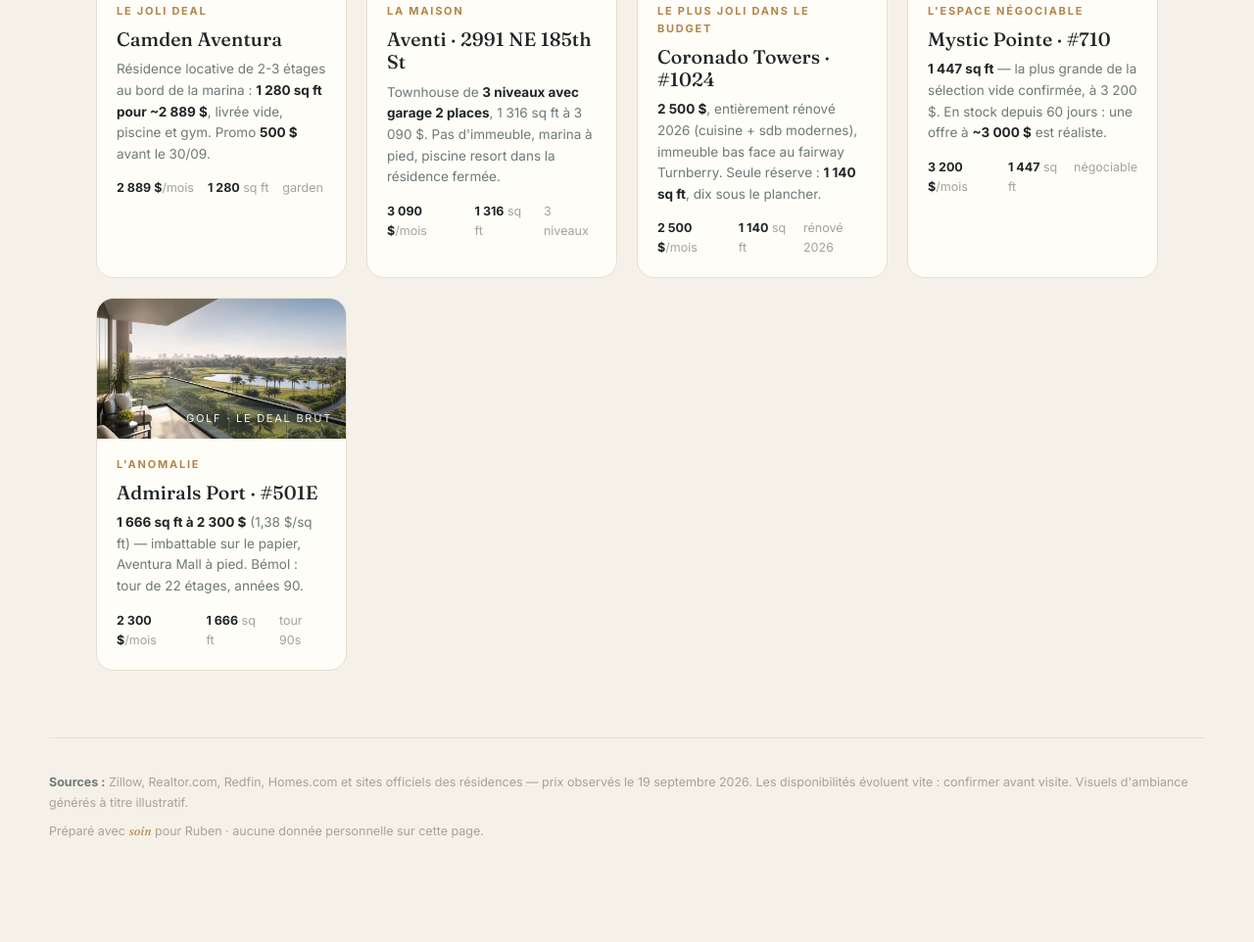
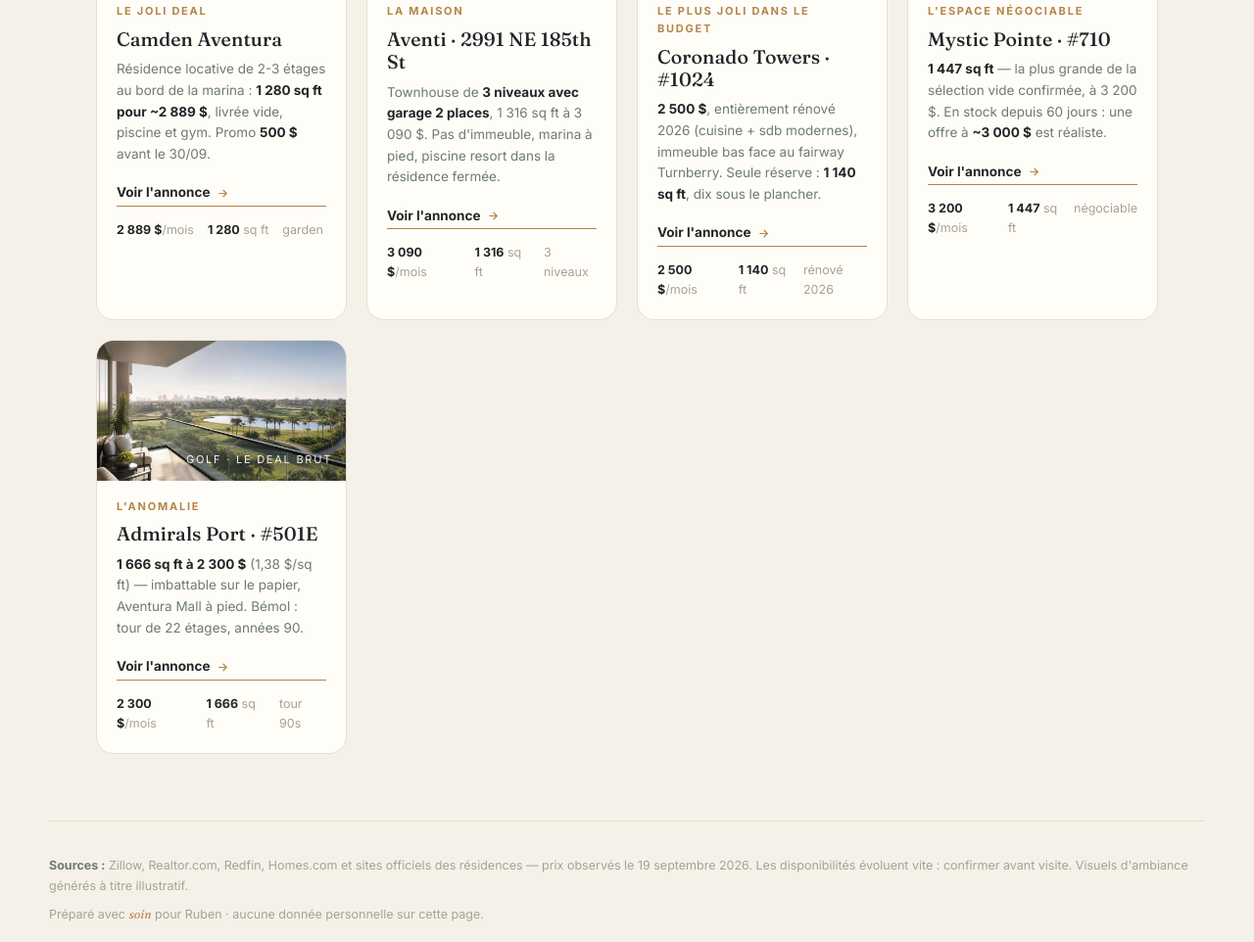
Before and after one commit to meteorSD/aventura-selection, a plain HTML site: page index.html in a window 1280 px wide. Shown: the part 3087-4049 px from the top of the page at 98% size. Before the commit the page ends 4006 px from the top, so only its background shows below. Drawn offline with Linux system fonts and the light colour scheme.

Commit message:
Liens annonces sur les 5 cartes du verdict (CTA Voir l'annonce)

```diff
--- a/index.html
+++ b/index.html
@@ -224,6 +224,8 @@
   .vcard p b{color:var(--ink)}
   .vmeta{display:flex;gap:14px;font-size:12.5px;color:var(--faint);margin-top:auto;padding-top:6px}
   .vmeta b{color:var(--ink)}
+  .vcard .cta{margin-top:10px}
+  .vcard .cta svg{width:13px;height:13px;stroke:var(--brass);fill:none;stroke-width:2.2;stroke-linecap:round;stroke-linejoin:round}
 
   /* ---------- footer ---------- */
   .foot{
@@ -313,6 +315,7 @@
           <span class="vtag">Le joli deal</span>
           <h3>Camden Aventura</h3>
           <p>Résidence locative de 2-3 étages au bord de la marina : <b>1 280 sq ft pour ~2 889 $</b>, livrée vide, piscine et gym. Promo <b>500 $</b> avant le 30/09.</p>
+          <a class="cta" href="https://www.zillow.com/apartments/aventura-fl/camden-aventura/5XhxHM/" target="_blank" rel="noopener">Voir l'annonce <svg viewBox="0 0 24 24"><path d="M5 12h14M13 6l6 6-6 6"/></svg></a>
           <div class="vmeta"><span><b>2 889 $</b>/mois</span><span><b>1 280</b> sq ft</span><span>garden</span></div>
         </div>
       </div>
@@ -323,6 +326,7 @@
           <span class="vtag">La maison</span>
           <h3>Aventi · 2991 NE 185th St</h3>
           <p>Townhouse de <b>3 niveaux avec garage 2 places</b>, 1 316 sq ft à 3 090 $. Pas d'immeuble, marina à pied, piscine resort dans la résidence fermée.</p>
+          <a class="cta" href="https://www.zillow.com/homedetails/2991-NE-185th-St-Miami-FL-33180/439365754_zpid/" target="_blank" rel="noopener">Voir l'annonce <svg viewBox="0 0 24 24"><path d="M5 12h14M13 6l6 6-6 6"/></svg></a>
           <div class="vmeta"><span><b>3 090 $</b>/mois</span><span><b>1 316</b> sq ft</span><span>3 niveaux</span></div>
         </div>
       </div>
@@ -333,6 +337,7 @@
           <span class="vtag">Le plus joli dans le budget</span>
           <h3>Coronado Towers · #1024</h3>
           <p><b>2 500 $</b>, entièrement rénové 2026 (cuisine + sdb modernes), immeuble bas face au fairway Turnberry. Seule réserve : <b>1 140 sq ft</b>, dix sous le plancher.</p>
+          <a class="cta" href="https://www.homes.com/property/20301-w-country-club-dr-aventura-fl-unit-1024/5t6n34w8v095p/" target="_blank" rel="noopener">Voir l'annonce <svg viewBox="0 0 24 24"><path d="M5 12h14M13 6l6 6-6 6"/></svg></a>
           <div class="vmeta"><span><b>2 500 $</b>/mois</span><span><b>1 140</b> sq ft</span><span>rénové 2026</span></div>
         </div>
       </div>
@@ -343,6 +348,7 @@
           <span class="vtag">L'espace négociable</span>
           <h3>Mystic Pointe · #710</h3>
           <p><b>1 447 sq ft</b> — la plus grande de la sélection vide confirmée, à 3 200 $. En stock depuis 60 jours : une offre à <b>~3 000 $</b> est réaliste.</p>
+          <a class="cta" href="https://mysticpointcondoaventura.com/property-3500-Mystic-Pointe-Dr-Aventura-6A12050849" target="_blank" rel="noopener">Voir l'annonce <svg viewBox="0 0 24 24"><path d="M5 12h14M13 6l6 6-6 6"/></svg></a>
           <div class="vmeta"><span><b>3 200 $</b>/mois</span><span><b>1 447</b> sq ft</span><span>négociable</span></div>
         </div>
       </div>
@@ -353,6 +359,7 @@
           <span class="vtag">L'anomalie</span>
           <h3>Admirals Port · #501E</h3>
           <p><b>1 666 sq ft à 2 300 $</b> (1,38 $/sq ft) — imbattable sur le papier, Aventura Mall à pied. Bémol : tour de 22 étages, années 90.</p>
+          <a class="cta" href="https://www.realtor.com/rentals/details/2851-NE-183rd-St-Apt-501_Aventura_FL_33160_M69906-14374" target="_blank" rel="noopener">Voir l'annonce <svg viewBox="0 0 24 24"><path d="M5 12h14M13 6l6 6-6 6"/></svg></a>
           <div class="vmeta"><span><b>2 300 $</b>/mois</span><span><b>1 666</b> sq ft</span><span>tour 90s</span></div>
         </div>
       </div>
```
